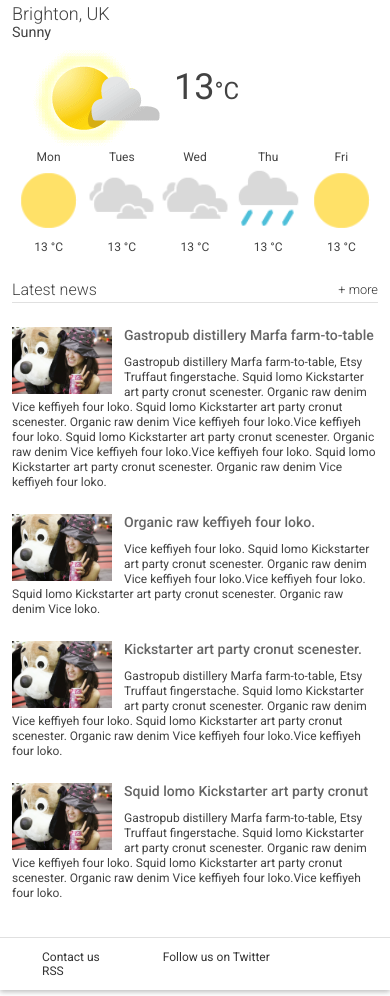
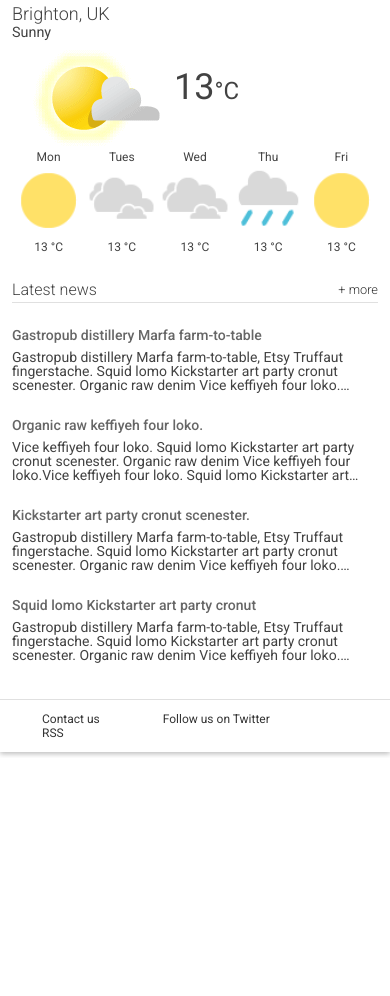
Before and after one commit to choongmanee/udacityFrontEndDev, a plain HTML site: page FE Nanodegree Project 1/portfolio/exercises/hometown/final/index.html in a window 390 px wide. Shown: the part 943-1939 px from the top of the page. After the commit the page ends 1701 px from the top, so only its background shows below. Drawn offline with Linux system fonts and the light colour scheme.

Commit message:
feat: add ellipsis to snippets. include final solution in a solution folder

```diff
--- a/FE Nanodegree Project 1/portfolio/exercises/hometown/final/responsive.css
+++ b/FE Nanodegree Project 1/portfolio/exercises/hometown/final/responsive.css
@@ -66,8 +66,31 @@
 	text-align: center;
   }
 
+  .snippet {
+  	display: flex;
+	flex-wrap: wrap;
+  }
+
+  .snippet__title {
+  	margin-bottom: 0.5em;
+  }
+
   .snippet p {
-	line-height: 1.25em;
+	display: block;
+	display: -webkit-box;
+	max-width: 100%;
+	height: 43px;
+	margin: 0 auto;
+	font-size: 14px;
+	line-height: 1;
+	-webkit-line-clamp: 3;
+	-webkit-box-orient: vertical;
+	overflow: hidden;
+	text-overflow: ellipsis;
+  }
+
+  .snippet__thumbnail {
+  	display: none;
   }
 }
 
```
